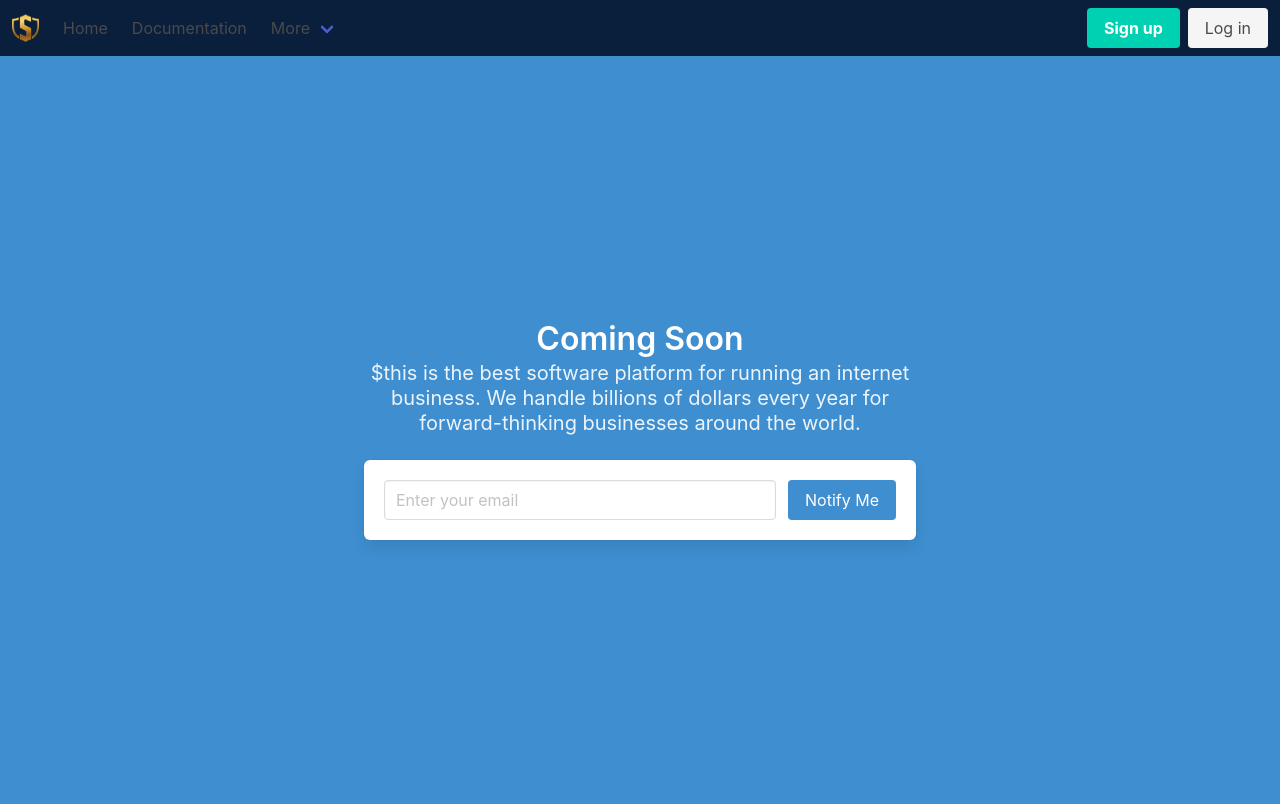
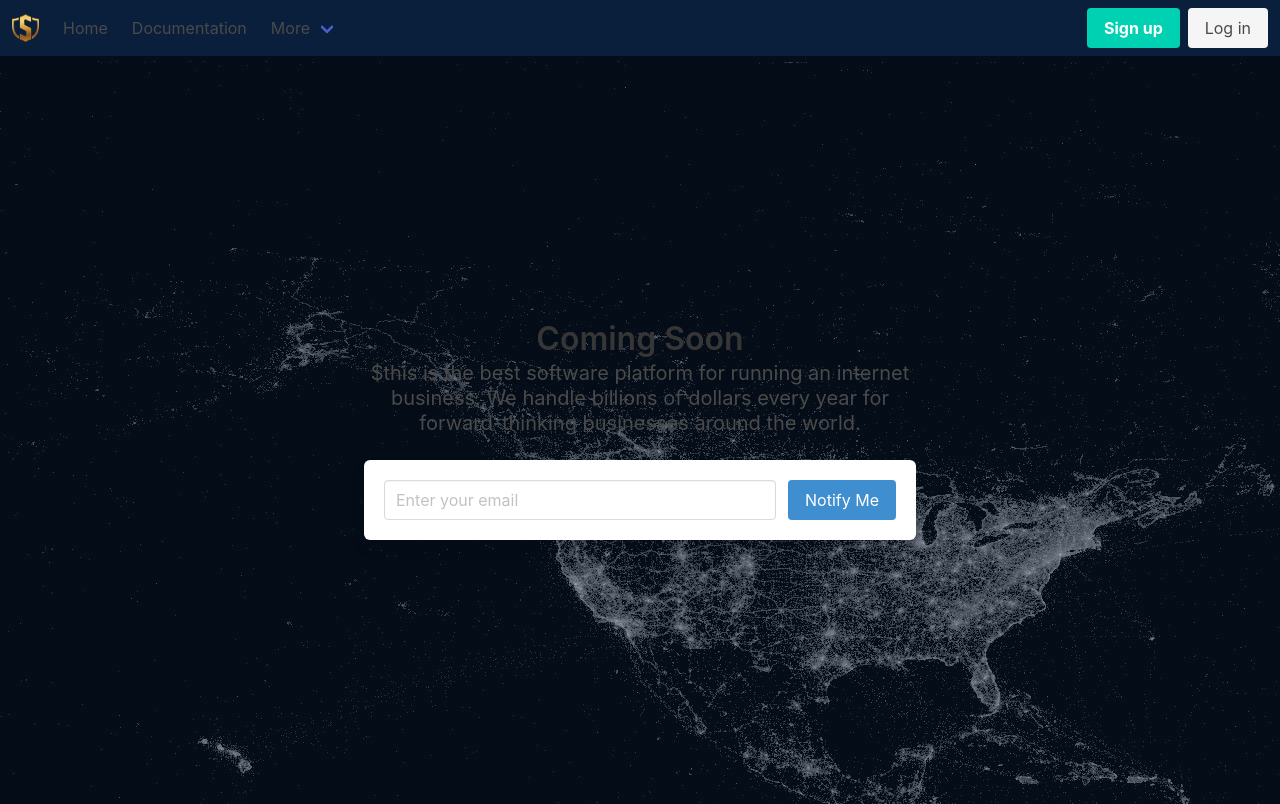
Before and after one commit to Security4All-Home/Frontend-User, a Vue app: page /#/ in a window 1280 px wide. Built offline with nearby package versions, Linux system fonts and the light colour scheme.

Commit message:
homepage hero

```diff
--- a/src/views/Home.vue
+++ b/src/views/Home.vue
@@ -1,5 +1,5 @@
 <template>
-  <section class="hero is-info is-fullheight-with-navbar">
+  <section class="hero hasBackgroundImage is-fullheight-with-navbar">
     <div class="hero-body">
                 <div class="container has-text-centered">
                     <div class="column is-6 is-offset-3">
@@ -37,4 +37,8 @@ export default {
 </script>
 
 <style>
+
+.hasBackgroundImage {
+    background-image: url("../assets/Images/HomeWallpaper.jpg") !important
+}
 </style>
```
Also changed, not shown: src/assets/Images/HomeWallpaper.jpg (added).
